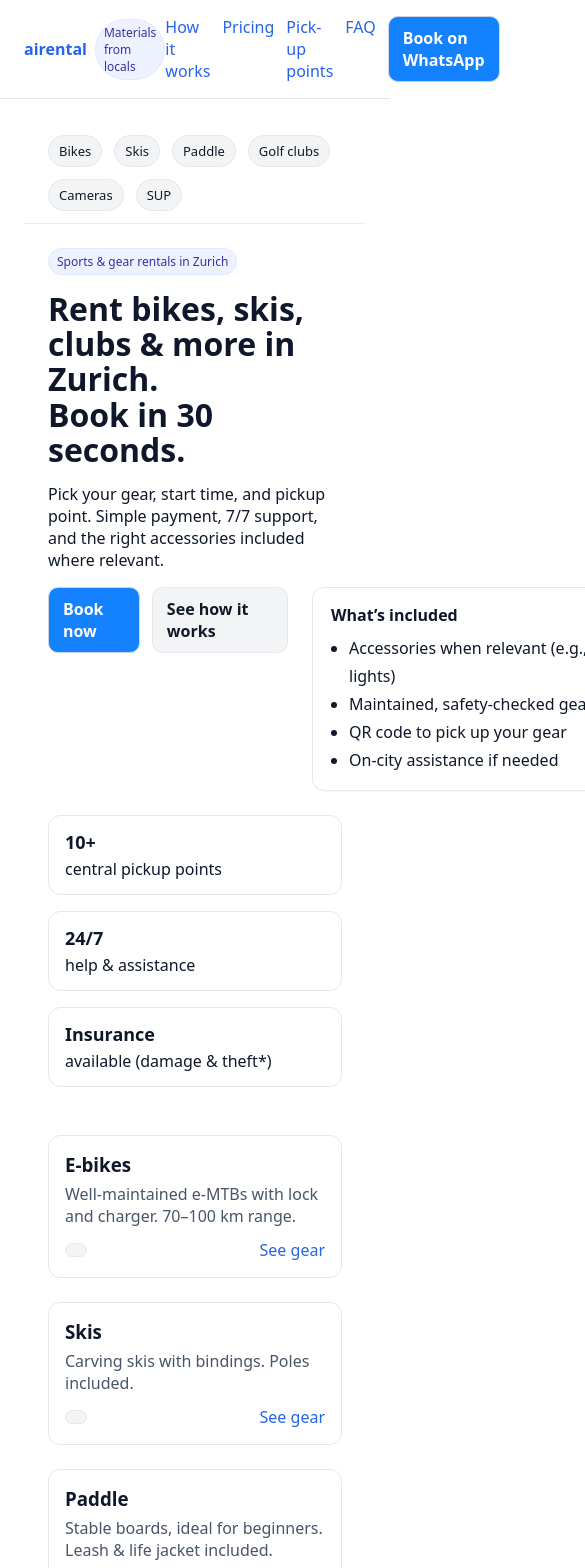
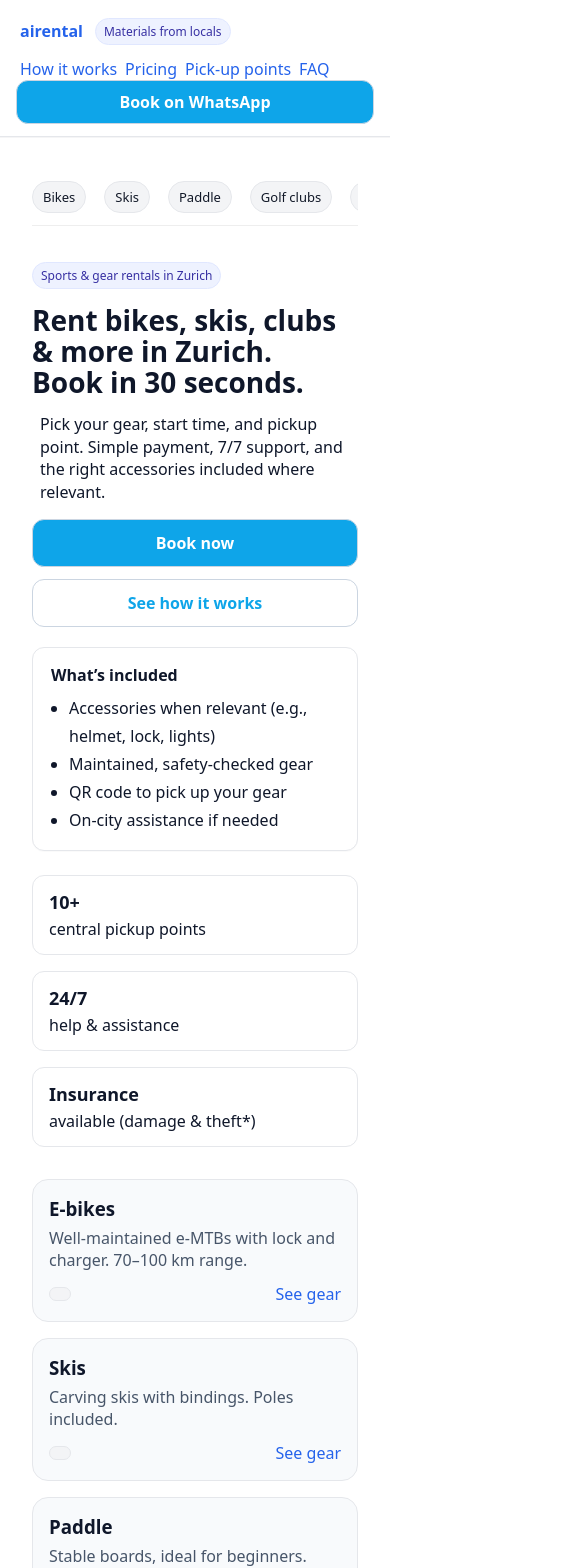
Before and after one commit to vincentduc/airental-nextjs, a Next.js app: page / in a window 390 px wide. Shown: the top 1568 px of the page, 585 px wide, since content can reach past the window. Built offline with nearby package versions, Linux system fonts and the light colour scheme.

Commit message:
Sync latest local changes to production

```diff
--- a/app/globals.css
+++ b/app/globals.css
@@ -1,76 +1,62 @@
+:root{--fg:#0f172a;--muted:#475569;--brand:#2563eb;--bg:#fff;--card:#f8fafc}
+*{box-sizing:border-box}
+html,body{margin:0;padding:0}
+body{font-family:ui-sans-serif,system-ui,Segoe UI,Roboto,Helvetica,Arial;color:var(--fg);background:var(--bg)}
+a{color:var(--brand);text-decoration:none}
+a:hover{text-decoration:underline}
 
-:root { --fg:#0f172a; --muted:#475569; --brand:#2563eb; --bg:#ffffff; --card:#f8fafc; }
-*{box-sizing:border-box} body{margin:0;font-family:ui-sans-serif,system-ui,Segoe UI,Roboto,Helvetica,Arial; color:var(--fg); background:var(--bg)}
-a{color:var(--brand);text-decoration:none} a:hover{text-decoration:underline}
-.container{max-width:1100px;margin:0 auto;padding:24px}
-.header{position:sticky;top:0;background:#fff;border-bottom:1px solid #e5e7eb;z-index:50}
-.nav{display:flex;align-items:center;justify-content:space-between;padding:16px 24px}
+/* Layout */
+.container{max-width:1100px;margin:0 auto;padding:16px}
+.header{position:sticky;top:0;background:rgba(255,255,255,.92);backdrop-filter:blur(8px);-webkit-backdrop-filter:blur(8px);border-bottom:1px solid #e5e7eb;z-index:50;box-shadow:0 1px 0 rgba(15,23,42,.04)}
+.nav{display:flex;align-items:center;justify-content:space-between;padding:12px 16px;flex-wrap:wrap;gap:8px 12px}
 .brand{display:flex;gap:8px;align-items:center}
-.badge{font-size:12px;background:#e0f2fe;color:#0369a1;padding:2px 8px;border-radius:999px}
-.btn{display:inline-flex;align-items:center;gap:8px;padding:10px 16px;border-radius:12px;border:1px solid #cbd5e1;background:#0ea5e9;color:white;font-weight:600;cursor:pointer}
+
+/* Badges & chips */
+.badge{display:inline-block;padding:4px 8px;border-radius:999px;font-size:12px;background:#eef2ff;color:#3730a3;border:1px solid #e0e7ff}
+.chip{display:inline-block;padding:6px 10px;border-radius:999px;font-size:13px;background:#f3f4f6;color:#111827;border:1px solid #e5e7eb;margin:0 8px 8px 0;cursor:pointer;transition:background .15s ease, transform .05s ease;}
+.chip:hover{background:#e5e7eb}
+.chip:active{transform:scale(.98)}
+/* Chips row container */
+.chips{display:flex;flex-wrap:wrap;gap:8px}
+/* Allow horizontal scroll for chips on smaller screens */
+@media (max-width:640px){
+  .chips{flex-wrap:nowrap;overflow:auto;white-space:nowrap;padding-bottom:6px;margin-bottom:4px}
+  .chips .chip{display:inline-block;margin:0 6px 0 0}
+}
+
+/* Buttons */
+.btn{display:inline-flex;align-items:center;gap:8px;padding:12px 16px;border-radius:12px;border:1px solid #cbd5e1;background:#0ea5e9;color:#fff;font-weight:600;cursor:pointer;min-height:44px}
 .btn.secondary{background:#fff;color:#0ea5e9}
+
+/* Cards / tiles */
 .grid{display:grid;grid-template-columns:repeat(auto-fill,minmax(240px,1fr));gap:16px}
 .card{background:var(--card);border:1px solid #e5e7eb;border-radius:16px;padding:16px}
+.tile{border:1px solid #e5e7eb;border-radius:12px;background:#fff;padding:14px 16px}
+.kpi{font-weight:800;font-size:18px;margin-bottom:4px}
+.price-pill{display:inline-block;padding:6px 10px;border-radius:999px;background:#f3f4f6;border:1px solid #e5e7eb;font-size:12px}
+
+/* Typography */
 .hero h1{font-size:40px;line-height:1.1;margin:16px 0}
-footer{border-top:1px solid #e5e7eb;background:#fff;margin-top:48px}
+.hero p{max-width:65ch;line-height:1.6}
+
+/* Hero grid */
+.hero-grid { display: grid; gap: 24px; }
+/* Desktop: split hero into two columns */
+@media (min-width: 900px) { .hero-grid { grid-template-columns: 1fr 420px; align-items: start; } }
+
+/* Forms */
 input,select,textarea{width:100%;padding:10px 12px;border-radius:10px;border:1px solid #cbd5e1}
 .label{font-size:12px;color:var(--muted);margin-bottom:6px}
 .form-row{display:grid;grid-template-columns:1fr 1fr;gap:12px}
-@media (max-width:640px){.form-row{grid-template-columns:1fr} .hero h1{font-size:32px}}
-/* helpers used by homepage */
 
-.badge {
-  display:inline-block;
-  padding:4px 8px;
-  border-radius:999px;
-  font-size:12px;
-  background:#eef2ff;
-  color:#3730a3;
-  border:1px solid #e0e7ff;
+footer{border-top:1px solid #e5e7eb;background:#fff;margin-top:48px}
+
+/* ---------------- Mobile tweaks ---------------- */
+@media (max-width:640px){
+  .container{padding:16px}
+  .nav{padding:12px 16px}
+  .hero h1{font-size:28px}
+  .btn{width:100%;justify-content:center}
+  .nav a { font-size: 16px; padding: 8px 4px; }
+  .hero p { font-size: 16px; line-height: 1.4; padding: 0 8px; }
 }
-
-.chip {
-  display:inline-block;
-  padding:6px 10px;
-  border-radius:999px;
-  font-size:13px;
-  background:#f3f4f6;
-  color:#111827;
-  border:1px solid #e5e7eb;
-}
-
-.btn {
-  display:inline-block;
-  padding:10px 14px;
-  border-radius:10px;
-  background:#1482ff;
-  color:#fff;
-  text-decoration:none;
-  font-weight:600;
-}
-.btn.secondary {
-  background:#f3f4f6;
-  color:#111827;
-  border:1px solid #e5e7eb;
-}
-
-.tile {
-  border:1px solid #e5e7eb;
-  border-radius:12px;
-  background:#fff;
-  padding:14px 16px;
-}
-.kpi {
-  font-weight:800;
-  font-size:18px;
-  margin-bottom:4px;
-}
-
-.price-pill {
-  display:inline-block;
-  padding:6px 10px;
-  border-radius:999px;
-  background:#f3f4f6;
-  border:1px solid #e5e7eb;
-  font-size:12px;
-}
--- a/app/layout.js
+++ b/app/layout.js
@@ -1,4 +1,3 @@
-
 import './globals.css';
 import Link from 'next/link';
 
@@ -17,7 +16,7 @@
               <Link href="/"><strong>airental</strong></Link>
               <span className="badge">Materials from locals</span>
             </div>
-            <div style={{display:'flex', gap:12}}>
+            <div className="nav-links">
               <Link href="/how-it-works">How it works</Link>
               <Link href="/pricing">Pricing</Link>
               <Link href="/pick-up-points">Pick-up points</Link>
@@ -33,7 +32,7 @@
             <div style={{display:'flex',gap:12}}>
               <Link href="/privacy">Privacy</Link>
               <Link href="/terms">Terms</Link>
-              <a href="mailto:hello@airental.ch">hello@airental.ch</a>
+              <a href="mailto:support@airental.ch">support@airental.ch</a>
             </div>
           </div>
         </footer>
--- a/app/page.js
+++ b/app/page.js
@@ -6,53 +6,76 @@
 
   return (
     <>
-      {/* top chips like the landing */}
-      <div style={{display:'flex',gap:12, padding:'12px 24px', borderBottom:'1px solid #eee', flexWrap:'wrap'}}>
+      {/* Top chips row */}
+      <div className="container" aria-label="Categories">
+        {/* scroller makes the row horizontally scrollable on mobile */}
+        <div
+          className="chips scroller"
+          style={{
+            display: 'flex',
+            gap: 12,
+            padding: '12px 0',
+            borderBottom: '1px solid #eee',
+            overflowX: 'auto',
+            WebkitOverflowScrolling: 'touch'
+          }}
+        >
           {chips.map((t) => (
             <span key={t} className="chip">{t}</span>
           ))}
         </div>
+      </div>
 
-      {/* HERO = left text + right “What’s included” box */}
-      <section className="hero" style={{padding:'24px'}}>
+      {/* HERO */}
+      <section className="hero">
+        <div className="container">
           <span className="badge">Sports &amp; gear rentals in Zurich</span>
-        <h1>Rent bikes, skis, clubs &amp; more in Zurich.<br/>Book in 30 seconds.</h1>
+
+          <h1>
+            Rent bikes, skis, clubs &amp; more in Zurich.<br />
+            Book in 30 seconds.
+          </h1>
+
           <p>
             Pick your gear, start time, and pickup point. Simple payment, 7/7 support,
             and the right accessories included where relevant.
           </p>
 
-        <div style={{display:'grid', gap:24, gridTemplateColumns:'minmax(240px,1fr) 420px', alignItems:'start', marginTop:16}}>
-          <div style={{display:'flex', gap:12}}>
-            <a className="btn" href="https://wa.me/41772619708" target="_blank" rel="noopener noreferrer">Book now</a>
-            <Link className="btn secondary" href="/how-it-works">See how it works</Link>
+          {/* On mobile this stacks naturally; on wide screens CSS can make it 2-cols */}
+          <div className="hero-grid" style={{ display: 'grid', gap: 20 }}>
+            {/* CTAs */}
+            <div className="actions" style={{ display: 'flex', gap: 12, flexWrap: 'wrap' }}>
+              <a className="btn" href="https://wa.me/41772619708" target="_blank" rel="noopener noreferrer">
+                Book now
+              </a>
+              <Link className="btn secondary" href="/how-it-works">
+                See how it works
+              </Link>
             </div>
 
             {/* What's included box */}
-          <aside style={{
-            border:'1px solid #e5e7eb',
-            borderRadius:12,
-            padding:'16px 18px',
-            background:'#fff',
-            boxShadow:'0 1px 0 rgba(0,0,0,.02)'
-          }}>
-            <h4 style={{margin:'0 0 8px'}}>What’s included</h4>
-            <ul style={{margin:0, paddingLeft:18, lineHeight:1.75}}>
+            <aside
+              className="included"
+              style={{
+                border: '1px solid #e5e7eb',
+                borderRadius: 12,
+                padding: '16px 18px',
+                background: '#fff',
+                boxShadow: '0 1px 0 rgba(0,0,0,.02)'
+              }}
+            >
+              <h4 style={{ margin: '0 0 8px' }}>What’s included</h4>
+              <ul style={{ margin: 0, paddingLeft: 18, lineHeight: 1.75 }}>
                 <li>Accessories when relevant (e.g., helmet, lock, lights)</li>
-              <li>Maintained, safety‑checked gear</li>
+                <li>Maintained, safety-checked gear</li>
                 <li>QR code to pick up your gear</li>
-              <li>On‑city assistance if needed</li>
+                <li>On-city assistance if needed</li>
               </ul>
             </aside>
           </div>
 
           {/* KPI tiles under hero */}
-        <div style={{
-          marginTop:24,
-          display:'grid',
-          gap:16,
-          gridTemplateColumns:'repeat(auto-fit, minmax(220px, 1fr))'
-        }}>
+          <div className="grid" style={{ marginTop: 24 }}>
             <div className="tile">
               <div className="kpi">10+</div>
               <div>central pickup points</div>
@@ -66,33 +89,47 @@
               <div>available (damage &amp; theft*)</div>
             </div>
           </div>
+        </div>
       </section>
 
-      {/* category cards (keep your existing functional section) */}
-      <section style={{padding:'0 24px', marginTop:24}}>
-        <div className="grid"
-             style={{display:'grid',gridTemplateColumns:'repeat(auto-fill,minmax(280px,1fr))',gap:24}}>
+      {/* Category cards */}
+      <section>
+        <div className="container">
+          <div className="grid">
             {categories.map((c) => (
-            <div key={c.slug} className="card"
-                 style={{padding:16,border:'1px solid #e5e7eb',borderRadius:12,display:'flex',flexDirection:'column',justifyContent:'space-between',background:'#fff'}}>
+              <div
+                key={c.slug}
+                className="card"
+                style={{ display: 'flex', flexDirection: 'column', justifyContent: 'space-between' }}
+              >
                 <div>
-                <h3 style={{margin:'0 0 6px'}}>{c.name}</h3>
-                <p style={{margin:0, color:'#475569'}}>{c.description}</p>
+                  <h3 style={{ margin: '0 0 6px' }}>{c.name}</h3>
+                  <p style={{ margin: 0, color: '#475569' }}>{c.description}</p>
                 </div>
-              <div style={{display:'flex',justifyContent:'space-between',alignItems:'center',marginTop:12}}>
+                <div
+                  style={{
+                    display: 'flex',
+                    justifyContent: 'space-between',
+                    alignItems: 'center',
+                    marginTop: 12
+                  }}
+                >
                   <span className="price-pill">{c.price}</span>
                   <Link href={`/category/${c.slug}`}>See gear</Link>
                 </div>
               </div>
             ))}
           </div>
+        </div>
       </section>
 
-      {/* footer (as you had) */}
-      <footer style={{marginTop:48,padding:'24px',borderTop:'1px solid #eee',display:'flex',justifyContent:'center',gap:24,fontSize:14}}>
+      {/* Footer */}
+      <footer>
+        <div className="container" style={{ display: 'flex', justifyContent: 'center', gap: 24, fontSize: 14, padding: '24px' }}>
           <Link href="/privacy">Privacy</Link>
           <Link href="/terms">Terms</Link>
           <a href="mailto:support@airental.ch">support@airental.ch</a>
+        </div>
       </footer>
     </>
   );
--- a/app/privacy/page.js
+++ b/app/privacy/page.js
@@ -1,3 +1,3 @@
 
 export const metadata = { title: 'Privacy Policy — Airental' };
-export default function Page(){return (<div className="card"><h1>Privacy Policy</h1><p>We collect the minimum necessary information to process bookings and payments. Contact hello@airental.ch.</p></div>);}
+export default function Page(){return (<div className="card"><h1>Privacy Policy</h1><p>We collect the minimum necessary information to process bookings and payments. Contact support@airental.ch.</p></div>);}
```
Also changed, not shown: 1 other file (tests, documents, lock files or other folders). Lines whose indentation alone changed are shown as unchanged.
